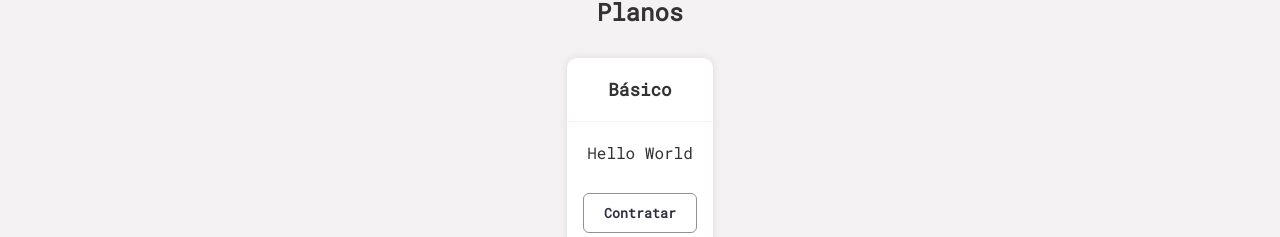
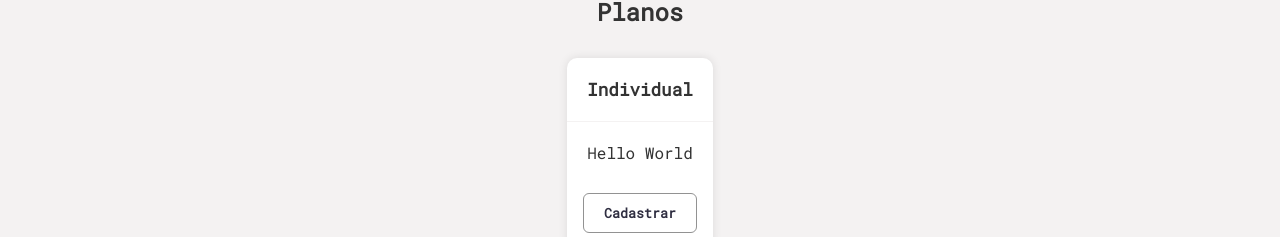
Before and after one commit to vitor-chaves-lima/fiap-react-checkpoint-1, a React (Vite) app: page /about in a window 1280 px wide. Shown: the part 715-952 px from the top of the page. Built offline with nearby package versions, Linux system fonts and the light colour scheme.

Commit message:
start plan cards

```diff
--- a/src/pages/About/index.jsx
+++ b/src/pages/About/index.jsx
@@ -2,8 +2,8 @@ import Hero from "../../components/Hero";
 import AboutHeroImage1 from "../../assets/images/about_hero_image_1.png";
 import AboutHeroImage2 from "../../assets/images/about_hero_image_2.png";
 import Container from "../../components/Container";
+import PlanCard from "../../components/PlanCard";
 import "./styles.css";
-import PlanCard from "../../components/PlanCard";
 
 /* =================== SubComponents =================== */
 
@@ -12,7 +12,7 @@ function PlansSection() {
 		<section className="plans-section">
 			<h3>Planos</h3>
 			<div className="plans">
-				<PlanCard title="Básico" buttonText="Contratar">
+				<PlanCard title="Individual" buttonText="Cadastrar">
 					Hello World
 				</PlanCard>
 			</div>
```
